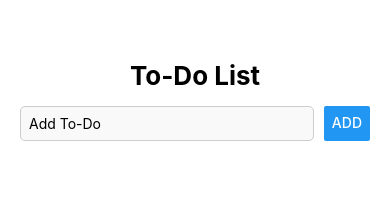
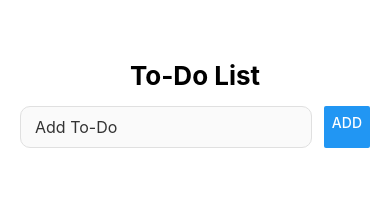
Before and after one commit to csalguera/newm-n322, a React Native app in the folder todo-list/: screen / in a window 390 px wide. Shown: the top 198 px of the page. Built offline with nearby package versions, Linux system fonts and the light colour scheme.

Commit message:
update styling

```diff
--- a/todo-list/App.js
+++ b/todo-list/App.js
@@ -17,6 +17,7 @@ export default function App() {
   const [list, setList] = useState([])
   const [todoId, setTodoId] = useState(null)
   const [todoName, setTodoName] = useState("")
+  const [inputFocus, setInputFocus] = useState(0)
 
   const addTodo = () => {
     if (todo.trim().length === 0) return;
@@ -44,10 +45,15 @@ export default function App() {
       <Text style={styles.title}>To-Do List</Text>
       <View style={styles.inputRow}>
         <TextInput
-          style={styles.input}
+          style={[
+            styles.input,
+            inputFocus === 1 && styles.inputFocused
+          ]}
           placeholder="Add To-Do"
           value={todo}
           onChangeText={setTodo}
+          onFocus={() => setInputFocus(1)}
+          onBlur={() => setInputFocus(0)}
         />
         <Button title="Add" onPress={addTodo} />
       </View>
@@ -58,10 +64,14 @@ export default function App() {
           <View style={styles.todoRow}>
             {todoId === todo.id ? (
               <TextInput
-                style={styles.input}
+                style={[
+                  styles.input,
+                  inputFocus === 2 && styles.inputFocused
+                ]}
                 value={todoName}
                 onChangeText={setTodoName}
-                autoFocus
+                onFocus={() => setInputFocus(2)}
+                onBlur={() => setInputFocus(0)}
               />
             ) : (
               <Text style={styles.todoText}>{todo.name}</Text>
@@ -122,38 +132,50 @@ const styles = StyleSheet.create({
   input: {
     flex: 1,
     borderWidth: 1,
-    borderColor: "#ccc",
-    padding: 8,
-    marginRight: 10,
-    borderRadius: 5,
-    backgroundColor: "#f9f9f9",
+    borderColor: "#e0e0e0",
+    paddingVertical: 10,
+    paddingHorizontal: 14,
+    marginRight: 12,
+    borderRadius: 10,
+    backgroundColor: "#fafafa",
+    fontSize: 16,
+    color: "#333",
+  },
+  inputFocused: {
+    borderColor: "#4A90E2",
+    backgroundColor: "#fff",
   },
   todoRow: {
     flexDirection: "row",
     justifyContent: "space-between",
+    alignItems: "center",
     backgroundColor: "#fff",
-    padding: 12,
-    marginBottom: 10,
+    padding: 14,
+    marginBottom: 12,
+    borderWidth: 1,
+    borderColor: "#f0f0f0",
+    borderRadius: 12,
     shadowColor: "#000",
-    shadowOpacity: 0.1,
-    shadowRadius: 5,
-    elevation: 2,
+    shadowOpacity: 0.08,
+    shadowRadius: 6,
+    shadowOffset: { width: 0, height: 3 },
+    elevation: 3,
   },
   todoText: {
     fontSize: 16,
   },
   deleteBtn: {
-    fontSize: 18,
+    fontSize: 24,
     color: "red",
   },
   editBtn: {
     marginRight: 20,
-    fontSize: 18,
+    fontSize: 24,
     color: "blue",
   },
   saveBtn: {
     marginRight: 20,
-    fontSize: 18,
+    fontSize: 24,
     color: "green",
   },
 });
```
